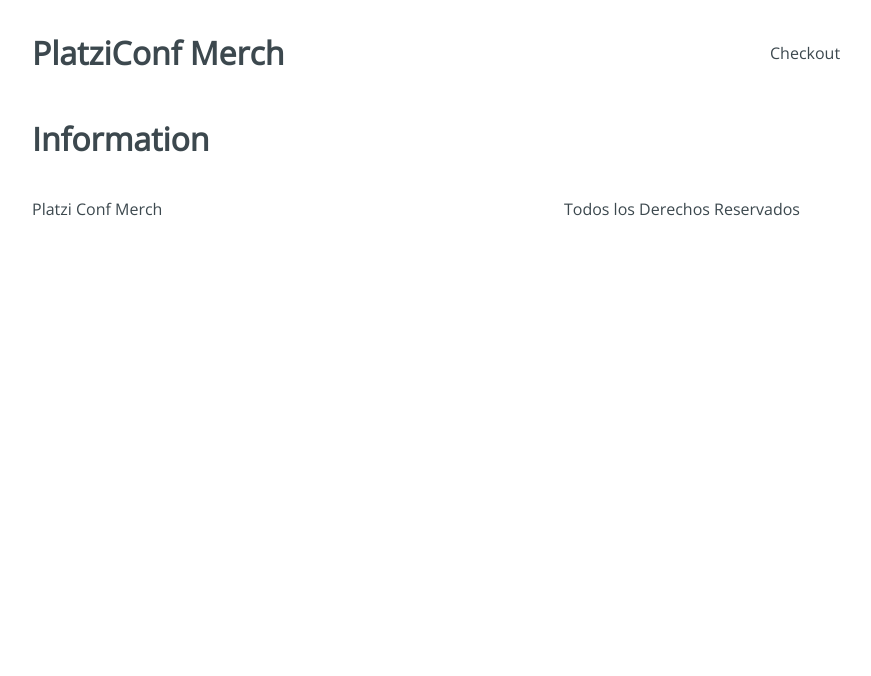
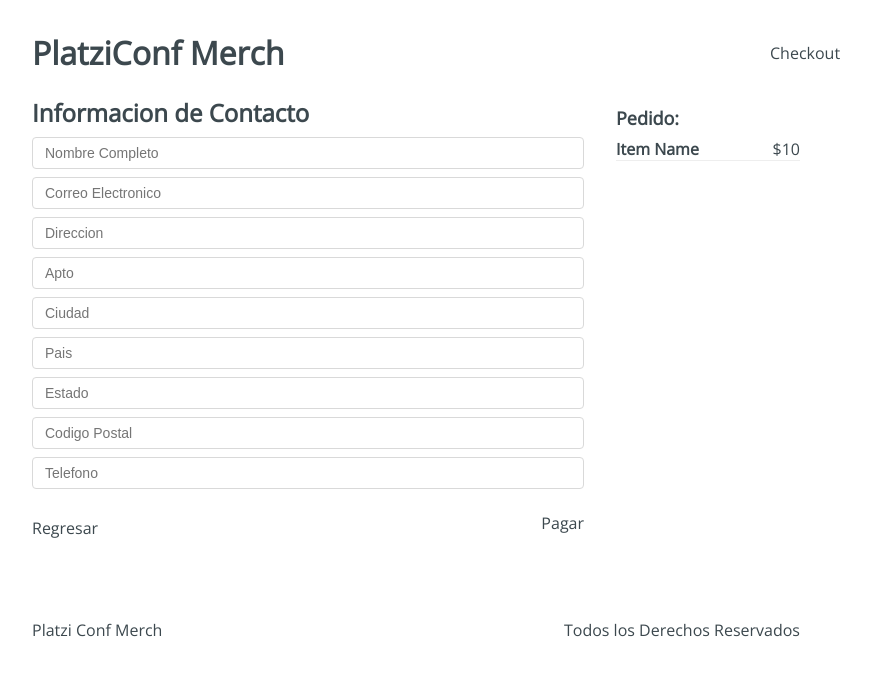
Before and after one commit to eddypv/PlatziConfMerch, a React app: page /checkout/information in a window 1280 px wide. Shown: the top 676 px of the page, without its empty margins (224-1095 px from the left). Built offline with nearby package versions, Linux system fonts and the light colour scheme.

Commit message:
Page Information completed

```diff
--- a/src/containers/Information.js
+++ b/src/containers/Information.js
@@ -1,5 +1,44 @@
 import React from 'react'
+import '../styles/components/Information.css'
 
-const Information = () =>  <h1>Information</h1>
+const Information = () => (
+        <div className="Information">
+            <div className="Informacion-content">
+                <div className="Informacion-head">
+                    <h2>Informacion de Contacto</h2>
+                </div>
+                <div className="Information-form">
+                    <form action="">
+                        <input type="text" placeholder="Nombre Completo" name="name" />
+                        <input type="text" placeholder="Correo Electronico" name="email" />
+                        <input type="text" placeholder="Direccion" name="address" />
+                        <input type="text" placeholder="Apto" name="apto" />
+                        <input type="text" placeholder="Ciudad" name="city" />
+                        <input type="text" placeholder="Pais" name="country" />
+                        <input type="text" placeholder="Estado" name="state" />
+                        <input type="text" placeholder="Codigo Postal" name="cp" />
+                        <input type="text" placeholder="Telefono" name="phone" />
+                    </form>
+                </div>
+                <div className="Information-buttons">
+                    <div className="Information-back">
+                        Regresar
+                    </div>
+                    <div className="Information-next">
+                        Pagar
+                    </div>
+                </div>
+            </div>
+            <div className="Information-sidebar">
+                <h3>Pedido:</h3>
+                <div className="Information-item">
+                    <div className="Information-element">
+                        <h4>Item Name</h4>
+                        <span>$10</span>
+                    </div>
+                </div>
+            </div>
+        </div>
+    )
 
 export default Information
```
